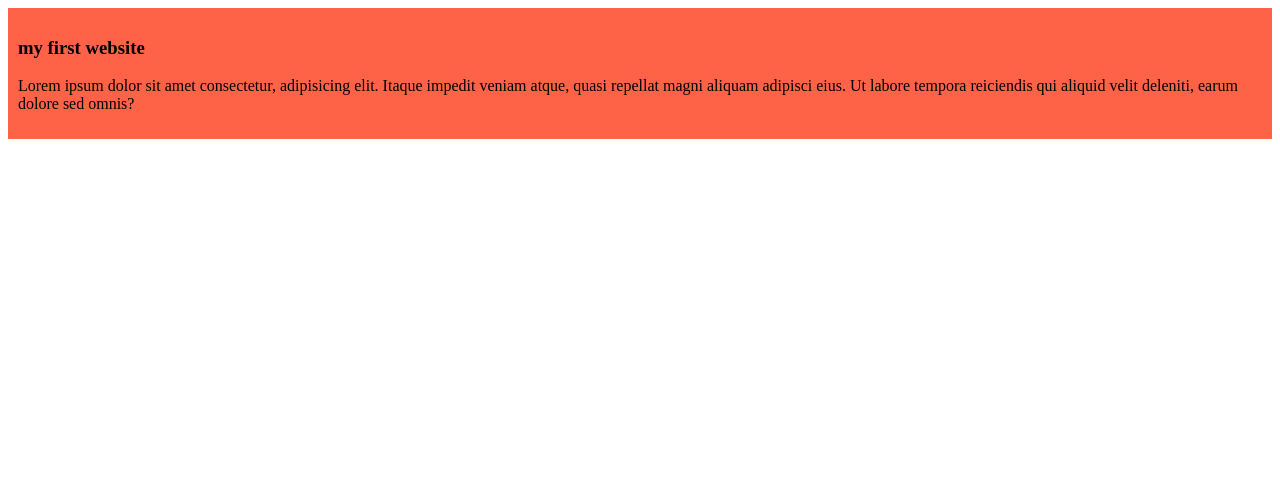
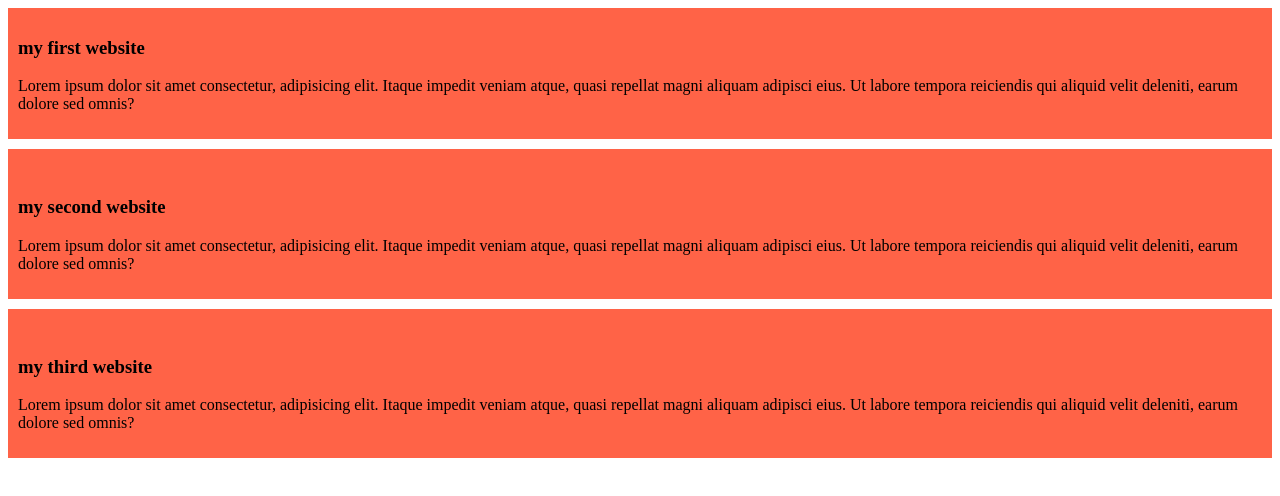
Before and after one commit to nusrattonim80/my-simple-website, a plain HTML site: page index.html in a window 1280 px wide. Drawn offline with Linux system fonts and the light colour scheme.

Commit message:
added the second and the third blog

```diff
--- a/index.html
+++ b/index.html
@@ -11,5 +11,16 @@
     <h3>my first website</h3>
     <p>Lorem ipsum dolor sit amet consectetur, adipisicing elit. Itaque impedit veniam atque, quasi repellat magni aliquam adipisci eius. Ut labore tempora reiciendis qui aliquid velit deleniti, earum dolore sed omnis?</p>
    </div>
+
+   <div>
+    <br>
+    <h3>my second website</h3>
+    <p>Lorem ipsum dolor sit amet consectetur, adipisicing elit. Itaque impedit veniam atque, quasi repellat magni aliquam adipisci eius. Ut labore tempora reiciendis qui aliquid velit deleniti, earum dolore sed omnis?</p>
+   </div>
+   <div>
+    <br>
+    <h3>my third website</h3>
+    <p>Lorem ipsum dolor sit amet consectetur, adipisicing elit. Itaque impedit veniam atque, quasi repellat magni aliquam adipisci eius. Ut labore tempora reiciendis qui aliquid velit deleniti, earum dolore sed omnis?</p>
+   </div>
 </body>
 </html>
--- a/style.css
+++ b/style.css
@@ -1,4 +1,5 @@
 div{
     background-color: tomato;
     padding: 10px;
+    margin-bottom: 10px;
 }
```
